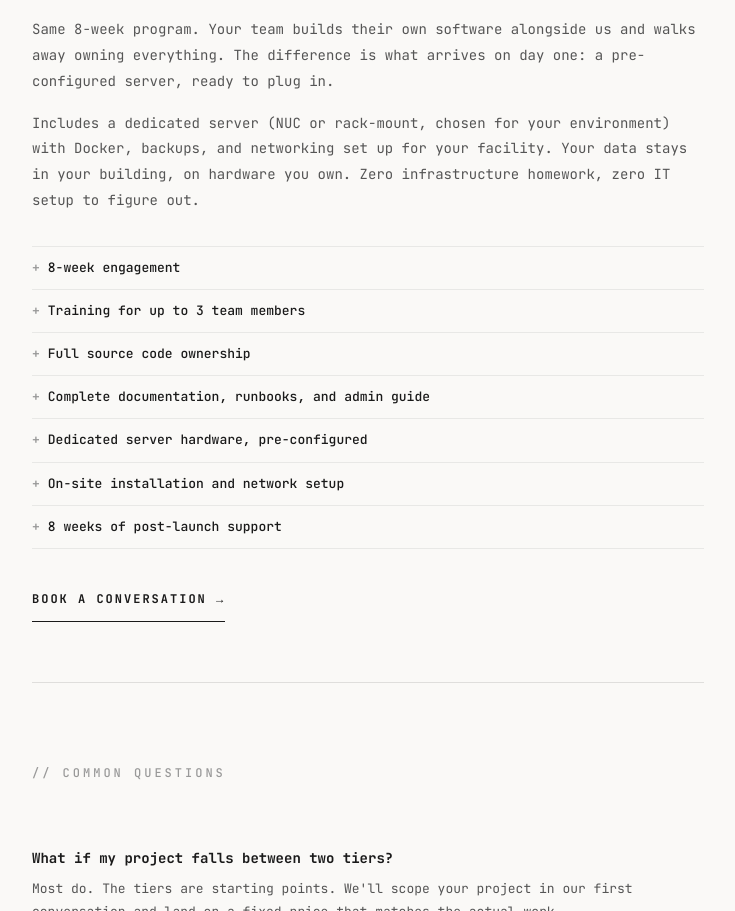
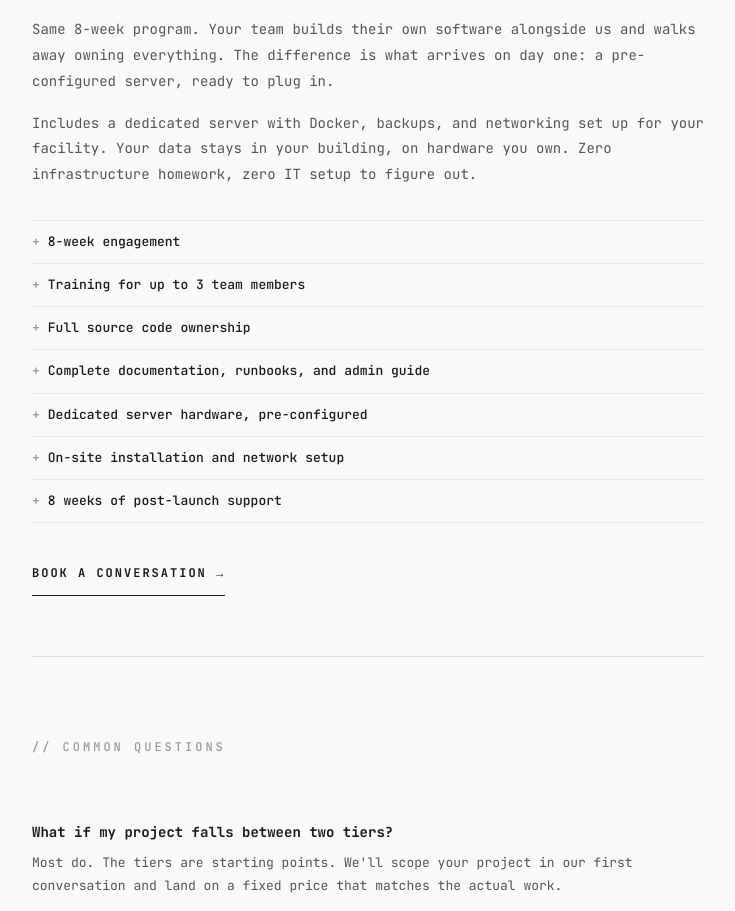
Before and after one commit to hughes-steven/heysteve, a plain HTML site: page site/pricing.html in a window 1280 px wide. Shown: the part 1312-2223 px from the top of the page, without its empty margins (272-1007 px from the left). Drawn offline with Linux system fonts and the light colour scheme.

Commit message:
Remove NUC/rack-mount parenthetical from Turnkey tier

```diff
--- a/site/pricing.html
+++ b/site/pricing.html
@@ -241,7 +241,7 @@
         Same 8-week program. Your team builds their own software alongside us and walks away owning everything. The difference is what arrives on day one: a pre-configured server, ready to plug in.
       </p>
       <p class="tier-desc">
-        Includes a dedicated server (NUC or rack-mount, chosen for your environment) with Docker, backups, and networking set up for your facility. Your data stays in your building, on hardware you own. Zero infrastructure homework, zero IT setup to figure out.
+        Includes a dedicated server with Docker, backups, and networking set up for your facility. Your data stays in your building, on hardware you own. Zero infrastructure homework, zero IT setup to figure out.
       </p>
       <ul class="tier-includes">
         <li><span>+</span>8-week engagement</li>
```
